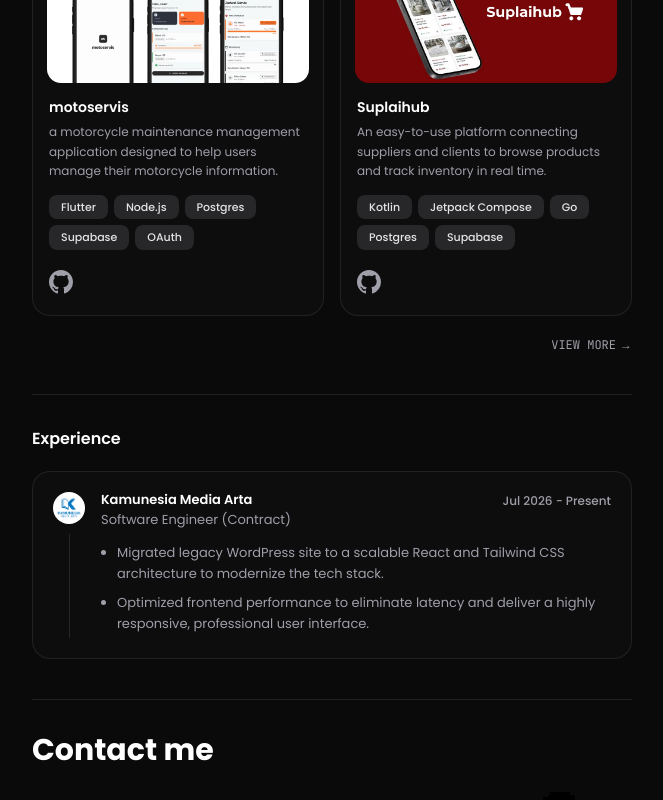
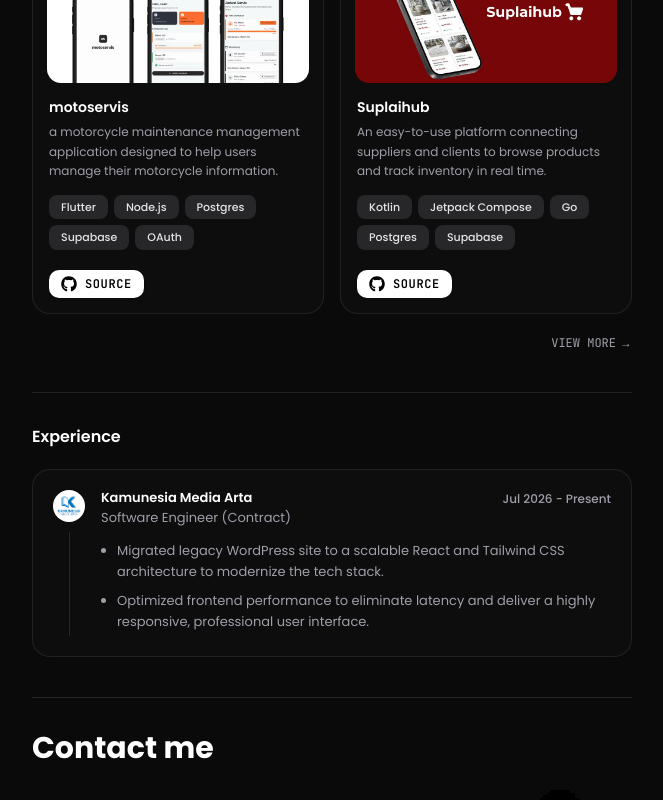
Before and after one commit to jeanebaebae/Portofolio, a Next.js app: page / in a window 1280 px wide. Shown: the part 932-1732 px from the top of the page, without its empty margins (308-971 px from the left). Built offline with nearby package versions, Linux system fonts and the light colour scheme.

Commit message:
update project section

```diff
--- a/app/page.tsx
+++ b/app/page.tsx
@@ -317,18 +317,14 @@
                   href="https://github.com/jeanebaebae/motoservis-frontend"
                   target="_blank"
                   rel="noopener noreferrer"
-                  className={`inline-flex items-center gap-2 group/gh transition-colors ${
-                    isLightMode ? 'text-zinc-600 hover:text-black' : 'text-zinc-400 hover:text-white'
+                  className={`inline-flex items-center gap-2 px-3 py-1.5 rounded-lg font-mono text-xs font-semibold tracking-wider transition-colors shadow-sm active:scale-95 ${
+                    isLightMode
+                      ? 'bg-zinc-900 text-white hover:bg-black'
+                      : 'bg-white text-black hover:bg-zinc-200'
                   }`}
                 >
-                  <svg className="w-6 h-6 fill-current flex-shrink-0" viewBox="0 0 24 24">
-                    <path d="M12 0C5.37 0 0 5.37 0 12c0 5.31 3.435 9.795 8.205 11.385.6.105.825-.255.825-.57 0-.285-.015-1.23-.015-2.235-3.015.555-3.795-.735-4.035-1.41-.135-.345-.72-1.41-1.23-1.695-.42-.225-1.02-.78-.015-.795.945-.015 1.62.87 1.845 1.23 1.08 1.815 2.805 1.305 3.495.99.105-.78.42-1.305.765-1.605-2.67-.3-5.46-1.335-5.46-5.925 0-1.305.465-2.385 1.23-3.225-.12-.3-.54-1.53.12-3.18 0 0 1.005-.315 3.3 1.23.96-.27 1.98-.405 3-.405s2.04.135 3 .405c2.295-1.56 3.3-1.23 3.3-1.23.66 1.65.24 2.88.12 3.18.765.84 1.23 1.905 1.23 3.225 0 4.605-2.805 5.625-5.475 5.925.435.375.81 1.095.81 2.22 0 1.605-.015 2.895-.015 3.3 0 .315.225.69.825.57A12.02 12.02 0 0024 12c0-6.63-5.37-12-12-12z"/>
-                  </svg>
-                  <span className={`px-2.5 py-0.5 text-[11px] font-semibold rounded-full opacity-0 -translate-x-2 group-hover/gh:opacity-100 group-hover/gh:translate-x-0 transition-all duration-200 ease-out shadow-md ${
-                    isLightMode ? 'bg-black text-white' : 'bg-white text-black'
-                  }`}>
-                    Open
-                  </span>
+                  <FaGithub className="w-4 h-4 flex-shrink-0" />
+                  <span>SOURCE</span>
                 </a>
               </div>
             </div>
@@ -384,18 +380,14 @@
                   href="https://github.com/jeanebaebae/suplaihub-app"
                   target="_blank"
                   rel="noopener noreferrer"
-                  className={`inline-flex items-center gap-2 group/gh transition-colors ${
-                    isLightMode ? 'text-zinc-600 hover:text-black' : 'text-zinc-400 hover:text-white'
+                  className={`inline-flex items-center gap-2 px-3 py-1.5 rounded-lg font-mono text-xs font-semibold tracking-wider transition-colors shadow-sm active:scale-95 ${
+                    isLightMode
+                      ? 'bg-zinc-900 text-white hover:bg-black'
+                      : 'bg-white text-black hover:bg-zinc-200'
                   }`}
                 >
-                  <svg className="w-6 h-6 fill-current flex-shrink-0" viewBox="0 0 24 24">
-                    <path d="M12 0C5.37 0 0 5.37 0 12c0 5.31 3.435 9.795 8.205 11.385.6.105.825-.255.825-.57 0-.285-.015-1.23-.015-2.235-3.015.555-3.795-.735-4.035-1.41-.135-.345-.72-1.41-1.23-1.695-.42-.225-1.02-.78-.015-.795.945-.015 1.62.87 1.845 1.23 1.08 1.815 2.805 1.305 3.495.99.105-.78.42-1.305.765-1.605-2.67-.3-5.46-1.335-5.46-5.925 0-1.305.465-2.385 1.23-3.225-.12-.3-.54-1.53.12-3.18 0 0 1.005-.315 3.3 1.23.96-.27 1.98-.405 3-.405s2.04.135 3 .405c2.295-1.56 3.3-1.23 3.3-1.23.66 1.65.24 2.88.12 3.18.765.84 1.23 1.905 1.23 3.225 0 4.605-2.805 5.625-5.475 5.925.435.375.81 1.095.81 2.22 0 1.605-.015 2.895-.015 3.3 0 .315.225.69.825.57A12.02 12.02 0 0024 12c0-6.63-5.37-12-12-12z"/>
-                  </svg>
-                  <span className={`px-2.5 py-0.5 text-[11px] font-semibold rounded-full opacity-0 -translate-x-2 group-hover/gh:opacity-100 group-hover/gh:translate-x-0 transition-all duration-200 ease-out shadow-md ${
-                    isLightMode ? 'bg-black text-white' : 'bg-white text-black'
-                  }`}>
-                    Open
-                  </span>
+                  <FaGithub className="w-4 h-4 flex-shrink-0" />
+                  <span>SOURCE</span>
                 </a>
               </div>
             </div>
@@ -444,15 +436,18 @@
                     </div>
                   </div>
                   <div className="px-0.5 pt-1">
-                    <a href="https://github.com/jeanebaebae/firetracker-web" target="_blank" rel="noopener noreferrer" className={`inline-flex items-center gap-2 group/gh transition-colors ${
-                      isLightMode ? 'text-zinc-600 hover:text-black' : 'text-zinc-400 hover:text-white'
-                    }`}>
-                      <svg className="w-6 h-6 fill-current flex-shrink-0" viewBox="0 0 24 24">
-                        <path d="M12 0C5.37 0 0 5.37 0 12c0 5.31 3.435 9.795 8.205 11.385.6.105.825-.255.825-.57 0-.285-.015-1.23-.015-2.235-3.015.555-3.795-.735-4.035-1.41-.135-.345-.72-1.41-1.23-1.695-.42-.225-1.02-.78-.015-.795.945-.015 1.62.87 1.845 1.23 1.08 1.815 2.805 1.305 3.495.99.105-.78.42-1.305.765-1.605-2.67-.3-5.46-1.335-5.46-5.925 0-1.305.465-2.385 1.23-3.225-.12-.3-.54-1.53.12-3.18 0 0 1.005-.315 3.3 1.23.96-.27 1.98-.405 3-.405s2.04.135 3 .405c2.295-1.56 3.3-1.23 3.3-1.23.66 1.65.24 2.88.12 3.18.765.84 1.23 1.905 1.23 3.225 0 4.605-2.805 5.625-5.475 5.925.435.375.81 1.095.81 2.22 0 1.605-.015 2.895-.015 3.3 0 .315.225.69.825.57A12.02 12.02 0 0024 12c0-6.63-5.37-12-12-12z"/>
-                      </svg>
-                      <span className={`px-2.5 py-0.5 text-[11px] font-semibold rounded-full opacity-0 -translate-x-2 group-hover/gh:opacity-100 group-hover/gh:translate-x-0 transition-all duration-200 ease-out shadow-md ${
-                        isLightMode ? 'bg-black text-white' : 'bg-white text-black'
-                      }`}>Open</span>
+                    <a
+                      href="https://github.com/jeanebaebae/firetracker-web"
+                      target="_blank"
+                      rel="noopener noreferrer"
+                      className={`inline-flex items-center gap-2 px-3 py-1.5 rounded-lg font-mono text-xs font-semibold tracking-wider transition-colors shadow-sm active:scale-95 ${
+                        isLightMode
+                          ? 'bg-zinc-900 text-white hover:bg-black'
+                          : 'bg-white text-black hover:bg-zinc-200'
+                      }`}
+                    >
+                      <FaGithub className="w-4 h-4 flex-shrink-0" />
+                      <span>SOURCE</span>
                     </a>
                   </div>
                 </div>
@@ -491,15 +486,18 @@
                     </div>
                   </div>
                   <div className="px-0.5 pt-1">
-                    <a href="https://github.com/jeanebaebae/Portofolio" target="_blank" rel="noopener noreferrer" className={`inline-flex items-center gap-2 group/gh transition-colors ${
-                      isLightMode ? 'text-zinc-600 hover:text-black' : 'text-zinc-400 hover:text-white'
-                    }`}>
-                      <svg className="w-6 h-6 fill-current flex-shrink-0" viewBox="0 0 24 24">
-                        <path d="M12 0C5.37 0 0 5.37 0 12c0 5.31 3.435 9.795 8.205 11.385.6.105.825-.255.825-.57 0-.285-.015-1.23-.015-2.235-3.015.555-3.795-.735-4.035-1.41-.135-.345-.72-1.41-1.23-1.695-.42-.225-1.02-.78-.015-.795.945-.015 1.62.87 1.845 1.23 1.08 1.815 2.805 1.305 3.495.99.105-.78.42-1.305.765-1.605-2.67-.3-5.46-1.335-5.46-5.925 0-1.305.465-2.385 1.23-3.225-.12-.3-.54-1.53.12-3.18 0 0 1.005-.315 3.3 1.23.96-.27 1.98-.405 3-.405s2.04.135 3 .405c2.295-1.56 3.3-1.23 3.3-1.23.66 1.65.24 2.88.12 3.18.765.84 1.23 1.905 1.23 3.225 0 4.605-2.805 5.625-5.475 5.925.435.375.81 1.095.81 2.22 0 1.605-.015 2.895-.015 3.3 0 .315.225.69.825.57A12.02 12.02 0 0024 12c0-6.63-5.37-12-12-12z"/>
-                      </svg>
-                      <span className={`px-2.5 py-0.5 text-[11px] font-semibold rounded-full opacity-0 -translate-x-2 group-hover/gh:opacity-100 group-hover/gh:translate-x-0 transition-all duration-200 ease-out shadow-md ${
-                        isLightMode ? 'bg-black text-white' : 'bg-white text-black'
-                      }`}>Open</span>
+                    <a
+                      href="https://github.com/jeanebaebae/Portofolio"
+                      target="_blank"
+                      rel="noopener noreferrer"
+                      className={`inline-flex items-center gap-2 px-3 py-1.5 rounded-lg font-mono text-xs font-semibold tracking-wider transition-colors shadow-sm active:scale-95 ${
+                        isLightMode
+                          ? 'bg-zinc-900 text-white hover:bg-black'
+                          : 'bg-white text-black hover:bg-zinc-200'
+                      }`}
+                    >
+                      <FaGithub className="w-4 h-4 flex-shrink-0" />
+                      <span>SOURCE</span>
                     </a>
                   </div>
                 </div>
```
